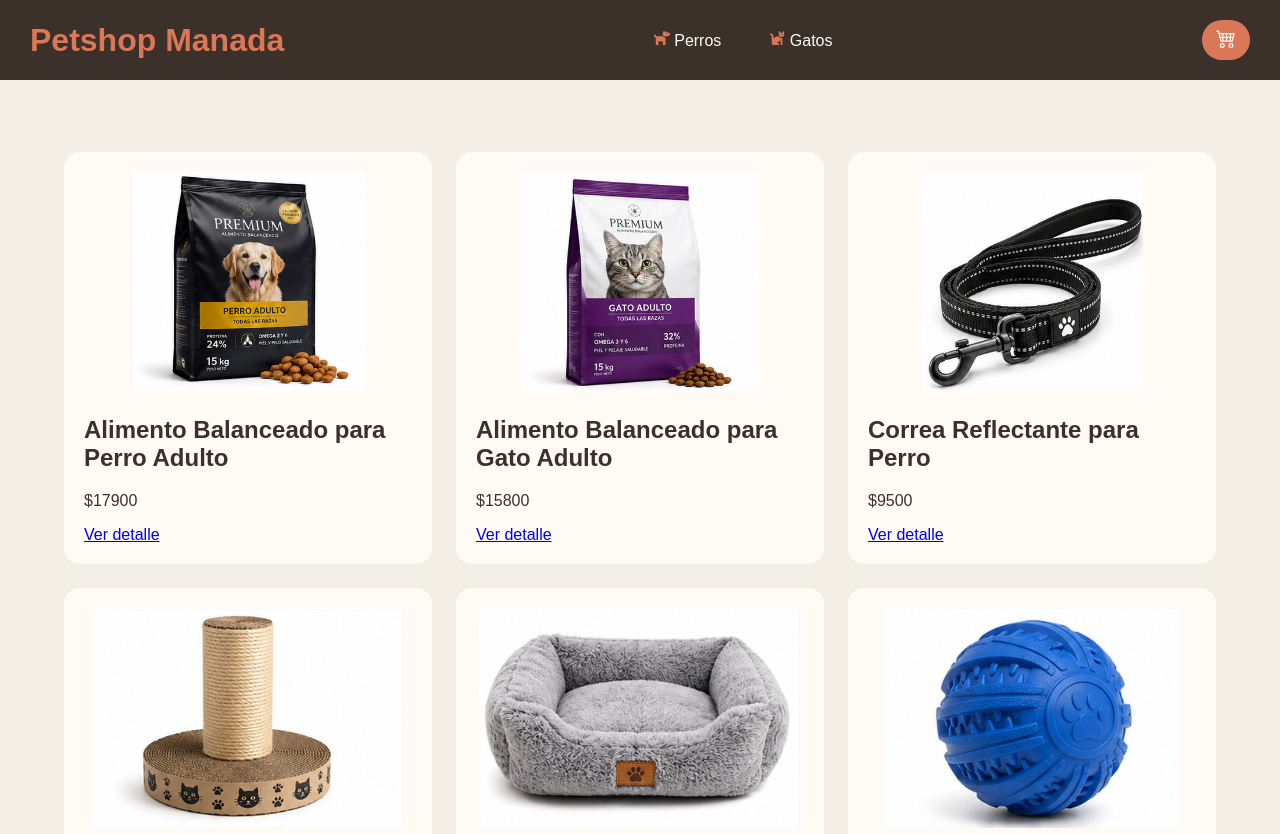
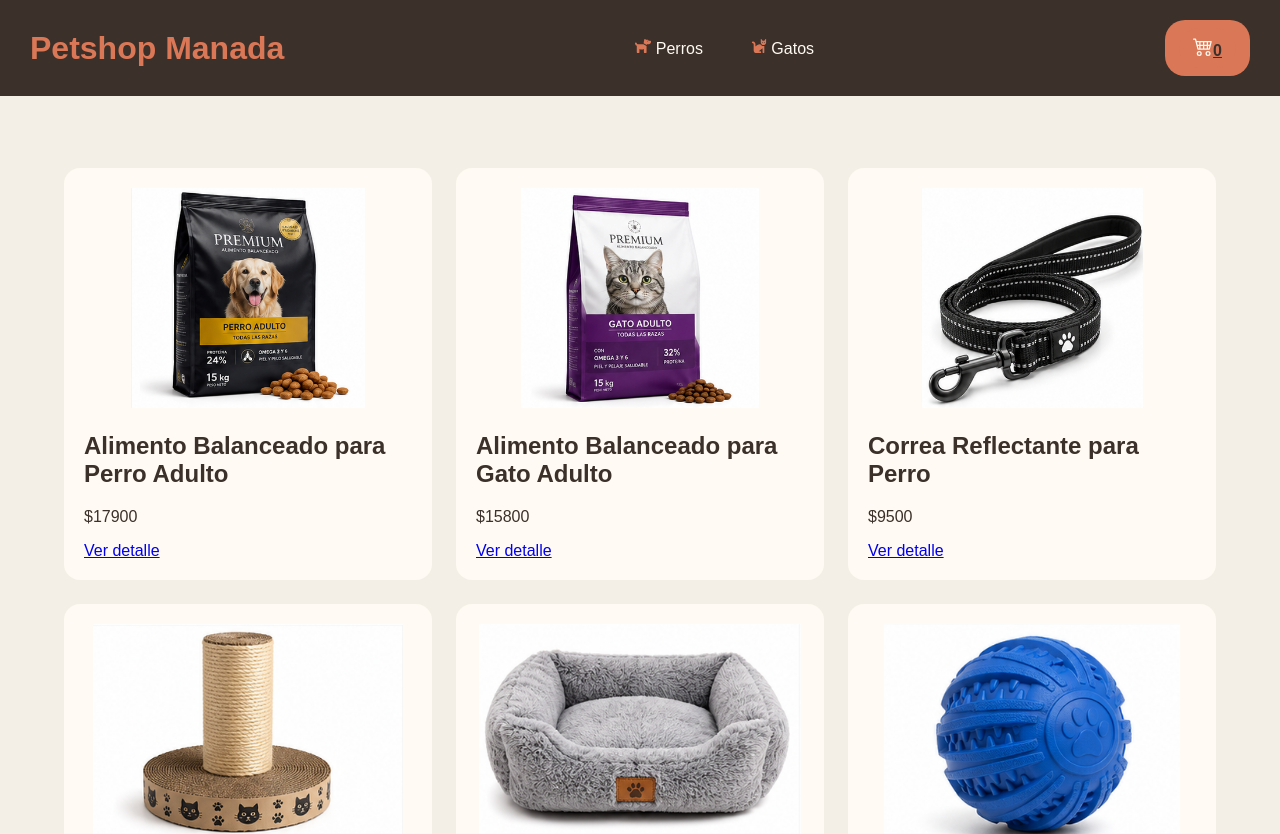
Before and after one commit to Milenaesperanza/petshop-manada, a React (Vite) app: page / in a window 1280 px wide. Shown: the top 834 px of the page. Built offline with nearby package versions, Linux system fonts and the light colour scheme.

Commit message:
Fixes para correcto funcionamiento del carrito

```diff
--- a/src/App.jsx
+++ b/src/App.jsx
@@ -2,6 +2,7 @@ import "./App.css"
 import { BrowserRouter, Routes, Route } from "react-router-dom";
 
 import Navbar from "./components/Navbar";
+import Cart from "./components/Cart";
 import ItemListContainer from "./components/ItemListContainer";
 import ItemDetailContainer from "./components/ItemDetailContainer";
 
@@ -19,6 +20,8 @@ function App() {
 
         <Route path="/item/:id" element={<ItemDetailContainer />} />
 
+        <Route path="/cart" element={<Cart />} />
+
         <Route path="*" element={<h2>Página no encontrada</h2>} />
 
       </Routes>
--- a/src/components/CartWidget.jsx
+++ b/src/components/CartWidget.jsx
@@ -3,14 +3,16 @@ import { Link } from "react-router-dom";
 import { useCart } from "../context/CartContext";
 
 function CartWidget() {
-  const { totalitems } = useCart();
+  const { totalItems } = useCart();
 
   return (
-    <div className="cart-widget">
-      <span><BsCart4 className="cart-icon" />
-      <b>{totalitems}</b>
-      </span>
-    </div>
+    <Link to="/cart" className="cart-widget">
+      <div className="cart-widget">
+        <span><BsCart4 className="cart-icon" />
+        <b>{totalItems}</b>
+        </span>
+      </div>
+    </Link>
   );
 }
 
--- a/src/components/ItemDetail.jsx
+++ b/src/components/ItemDetail.jsx
@@ -1,6 +1,16 @@
+import { useCart } from "../context/CartContext";
 import ItemCount from "./ItemCount";
 
 function ItemDetail({ producto }) {
+  const { addItem } = useCart();
+
+  const handleAdd = (cantidad) => {
+    if (cantidad > 0) {
+      addItem(producto, cantidad);
+    }
+  };
+
+
   return (
     <section className="item-detail">
       <div className="item-detail-image">
@@ -14,7 +24,10 @@ function ItemDetail({ producto }) {
         <p>Stock disponible: {producto.stock}</p>
         <strong>${producto.price}</strong>
 
-        <ItemCount stock={producto.stock} />
+        <ItemCount
+          stock={producto.stock}
+          onAdd={handleAdd}
+        />
       </div>
     </section>
   );
--- a/src/main.jsx
+++ b/src/main.jsx
@@ -1,7 +1,10 @@
 import { createRoot } from "react-dom/client"
 import App from "./App.jsx"
 import "./index.css"
+import { CartProvider } from "./context/CartContext.jsx";
 
 createRoot(document.getElementById("root")).render(
-  <App />
-)
+  <CartProvider>
+    <App />
+  </CartProvider>
+);
```
